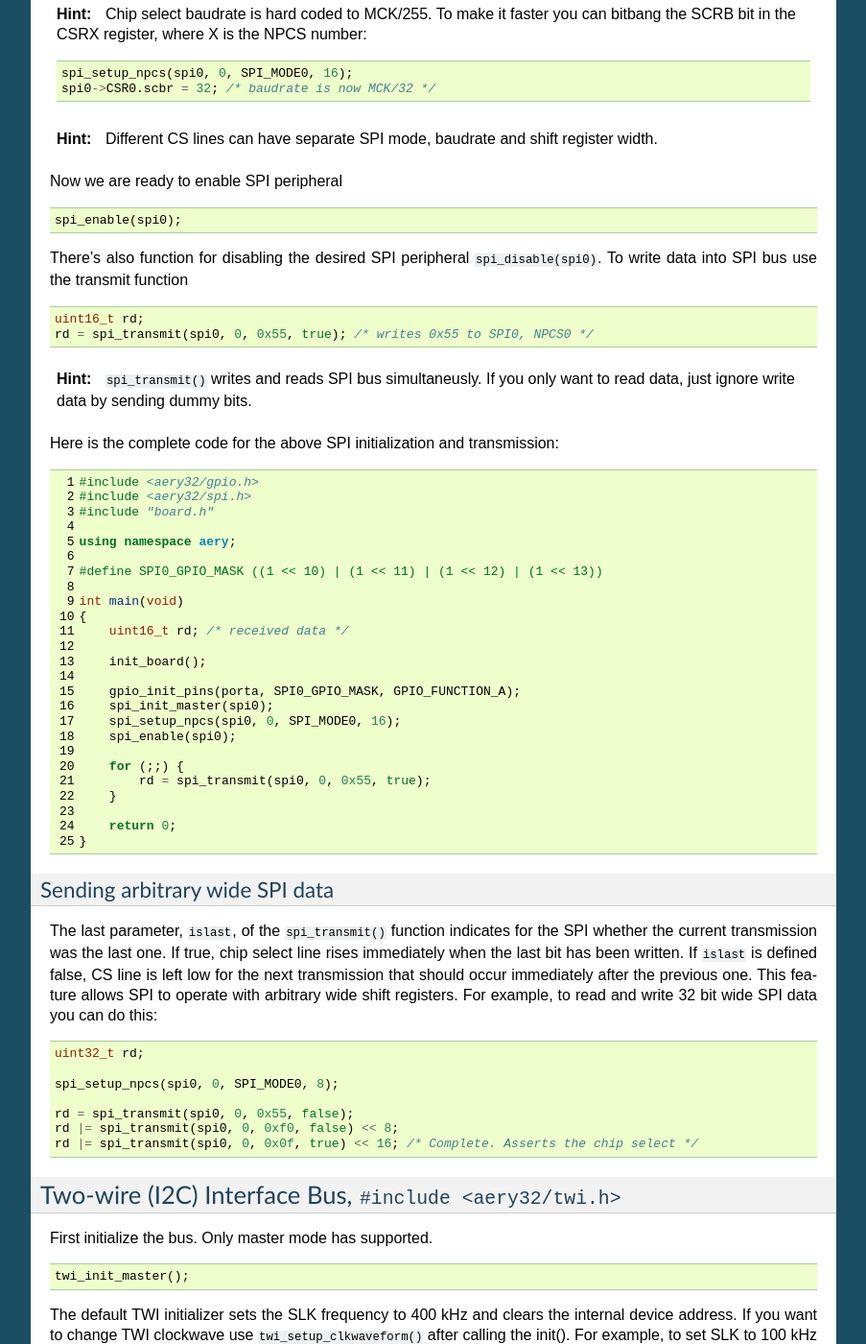
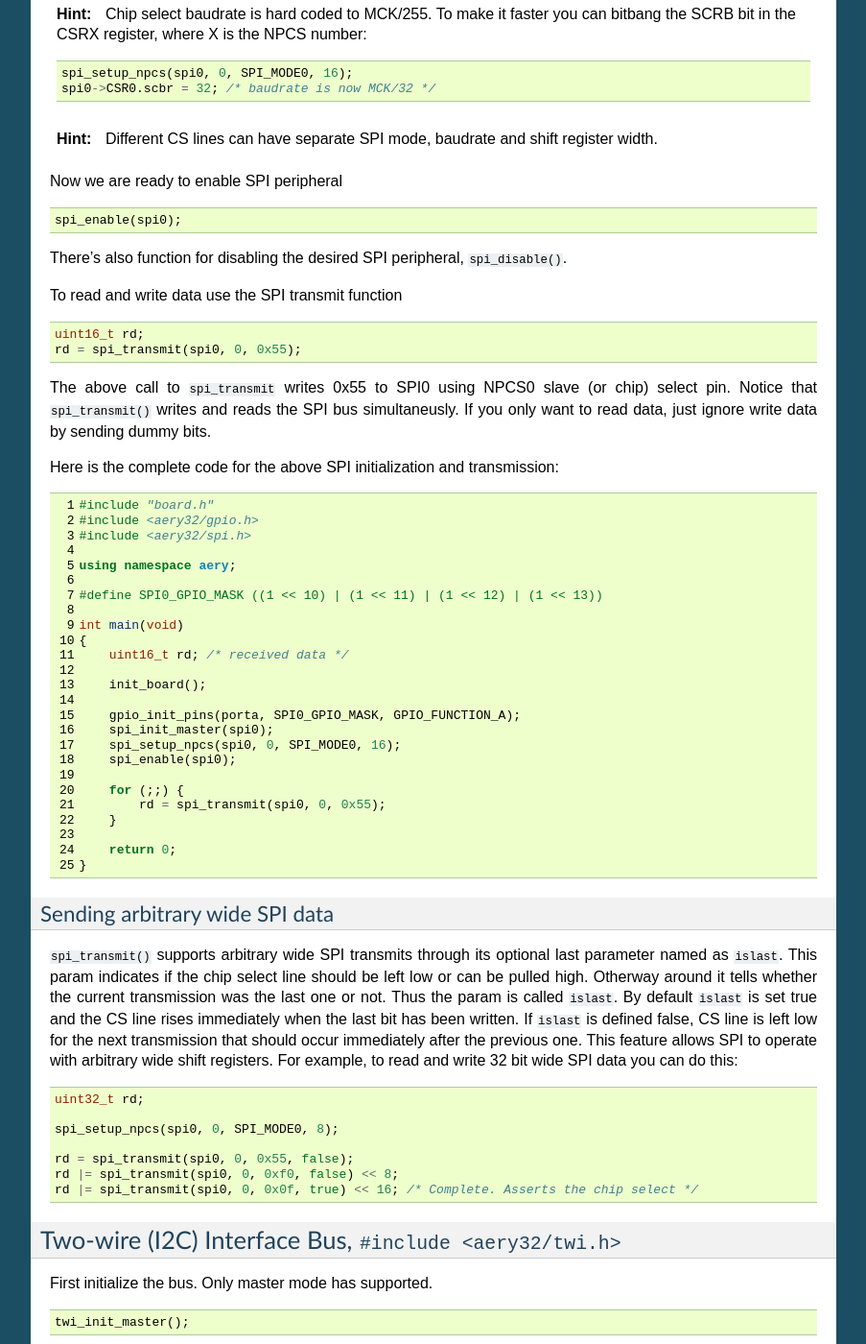
Before and after one commit to aery32/aery32-refguide, a Sphinx documentation site: the page built from source/module_functions.rst, in a window 1280 px wide and 1400 px high, scrolled down 12955 px. Shown: the whole window at 96% size, without its empty margins (198-1101 px from the left). Built offline with Sphinx 7.4.7, drawn with Linux system fonts in a browser that asks for light colours.

Commit message:
Update SPI docs

```diff
--- a/source/module_functions.rst
+++ b/source/module_functions.rst
@@ -721,25 +721,25 @@ Now we are ready to enable SPI peripheral
 
     spi_enable(spi0);
 
-There's also function for disabling the desired SPI peripheral ``spi_disable(spi0)``. To write data into SPI bus use the transmit function
+There's also function for disabling the desired SPI peripheral, ``spi_disable()``.
+
+To read and write data use the SPI transmit function
 
 .. code-block:: c++
 
     uint16_t rd;
-    rd = spi_transmit(spi0, 0, 0x55, true); /* writes 0x55 to SPI0, NPCS0 */
+    rd = spi_transmit(spi0, 0, 0x55);
 
-.. hint::
-
-    ``spi_transmit()`` writes and reads SPI bus simultaneusly. If you only want to read data, just ignore write data by sending dummy bits.
+The above call to ``spi_transmit`` writes 0x55 to SPI0 using NPCS0 slave (or chip) select pin. Notice that ``spi_transmit()`` writes and reads the SPI bus simultaneusly. If you only want to read data, just ignore write data by sending dummy bits.
 
 Here is the complete code for the above SPI initialization and transmission:
 
 .. code-block:: c++
     :linenos:
 
+    #include "board.h"
     #include <aery32/gpio.h>
     #include <aery32/spi.h>
-    #include "board.h"
 
     using namespace aery;
 
@@ -757,7 +757,7 @@ Here is the complete code for the above SPI initialization and transmission:
         spi_enable(spi0);
 
         for (;;) {
-            rd = spi_transmit(spi0, 0, 0x55, true);
+            rd = spi_transmit(spi0, 0, 0x55);
         }
 
         return 0;
@@ -768,7 +768,7 @@ Here is the complete code for the above SPI initialization and transmission:
 Sending arbitrary wide SPI data
 '''''''''''''''''''''''''''''''
 
-The last parameter, ``islast``, of the ``spi_transmit()`` function indicates for the SPI whether the current transmission was the last one. If true, chip select line rises immediately when the last bit has been written. If ``islast`` is defined false, CS line is left low for the next transmission that should occur immediately after the previous one. This feature allows SPI to operate with arbitrary wide shift registers. For example, to read and write 32 bit wide SPI data you can do this:
+``spi_transmit()`` supports arbitrary wide SPI transmits through its optional last parameter named as ``islast``. This param indicates if the chip select line should be left low or can be pulled high. Otherway around it tells whether the current transmission was the last one or not. Thus the param is called ``islast``. By default ``islast`` is set true and the CS line rises immediately when the last bit has been written. If ``islast`` is defined false, CS line is left low for the next transmission that should occur immediately after the previous one. This feature allows SPI to operate with arbitrary wide shift registers. For example, to read and write 32 bit wide SPI data you can do this:
 
 .. code-block:: c++
 
```
